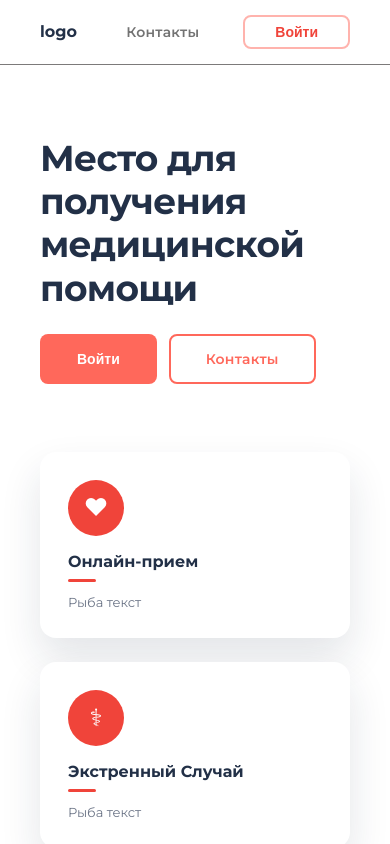
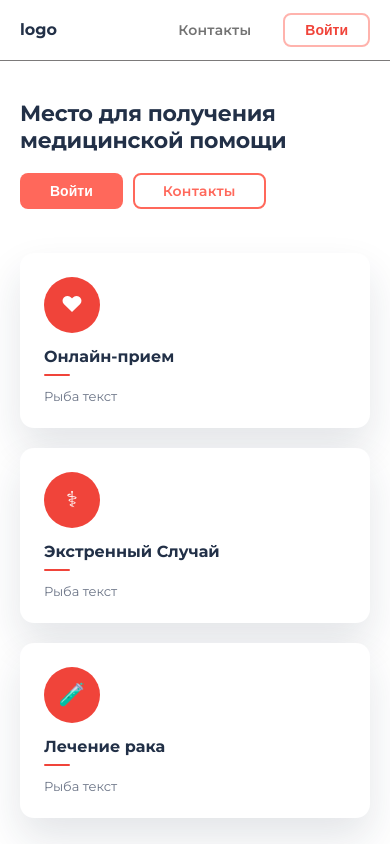
Before and after one commit to Neverbyy/aveds, a Vue app: page / in a window 390 px wide. Shown: the top 844 px of the page. Built offline with nearby package versions, Linux system fonts and the light colour scheme.

Commit message:
added Tablet adaptive

```diff
--- a/src/style.css
+++ b/src/style.css
@@ -211,11 +211,167 @@ body {
   font-size: 13px;
 }
 
-@media (max-width: 1024px) {
+/* Планшеты до 768px */
+@media (max-width: 768px) {
+  :root {
+    --page-padding-x: 20px;
+    --radius: 14px;
+  }
+
+  .header__inner {
+    height: 60px;
+  }
+
+  .actions {
+    gap: 10px;
+  }
+
+  .btn {
+    height: 34px;
+    padding: 0 20px;
+    font-size: 14px;
+  }
+
+  .btn--primary-large,
+  .btn--contacts-large {
+    padding: 16px 28px;
+  }
+
+  .hero {
+    padding: 40px 0 24px;
+  }
+
   .hero__title {
-    font-size: 36px;
+    font-size: clamp(22px, 4.2vw, 36px);
+    line-height: 1.22;
+    letter-spacing: -0.012em;
+    margin-bottom: 18px;
   }
+
+  .hero__actions {
+    gap: 10px;
+  }
+
+  .services {
+    padding: 24px 0 40px;
+  }
+
   .cards {
     grid-template-columns: 1fr;
+    gap: 20px;
+    margin-top: 20px;
+  }
+
+  .card {
+    padding: 24px;
+    border-radius: 14px;
+    box-shadow: var(--card-shadow);
+  }
+
+  .card__icon {
+    width: 56px;
+    height: 56px;
+    font-size: 22px;
+  }
+
+  .card__title {
+    font-size: 16px;
+    margin: 14px 0 8px;
+  }
+
+  .card__divider {
+    width: 26px;
+    height: 2px;
+    margin: 8px 0 12px;
+  }
+
+  .card__text {
+    font-size: 13px;
+  }
+
+}
+
+/* Мобилки до 380px */
+@media (max-width: 380px) {
+  :root {
+    --page-padding-x: 16px;
+    --radius: 12px;
+  }
+
+  .header__inner {
+    height: 56px;
+  }
+
+  .actions {
+    gap: 8px;
+  }
+
+  .btn {
+    height: 32px;
+    padding: 0 16px;
+    border-radius: 8px;
+    font-size: 13px;
+  }
+
+  .btn--primary-large,
+  .btn--contacts-large {
+    padding: 20px 40px;
+  }
+
+  .hero {
+    padding: 20px 0 16px;
+  }
+
+  .hero__title {
+    font-size: clamp(16px, 7.3vw, 28px);
+    line-height: 1.2;
+    letter-spacing: -0.012em;
+    margin-bottom: 16px;
+    max-width: 100%;
+  }
+
+  .hero__actions {
+    gap: 8px;
+  }
+
+  .services {
+    padding: 16px 0 24px;
+  }
+
+  .cards {
+    gap: 16px;
+    margin-top: 16px;
+    display: grid;
+    grid-template-columns: 1fr;
+  }
+
+  .card {
+    display: flex;
+    flex-direction: column;
+    gap: 14px;
+    padding: 24px;
+    border-radius: 12px;
+    box-shadow: 0 16px 32px rgba(28, 44, 64, 0.12);
+  }
+
+  .card__icon {
+    width: 72px;
+    height: 72px;
+    font-size: 28px;
+  }
+
+  .card__title {
+    margin: 12px 0 6px;
+    font-size: 16px;
+  }
+
+  .card__divider {
+    width: 24px;
+    height: 2px;
+    margin: 6px 0 10px;
+  }
+
+  .card__text {
+    font-size: 12px;
   }
 }
```
